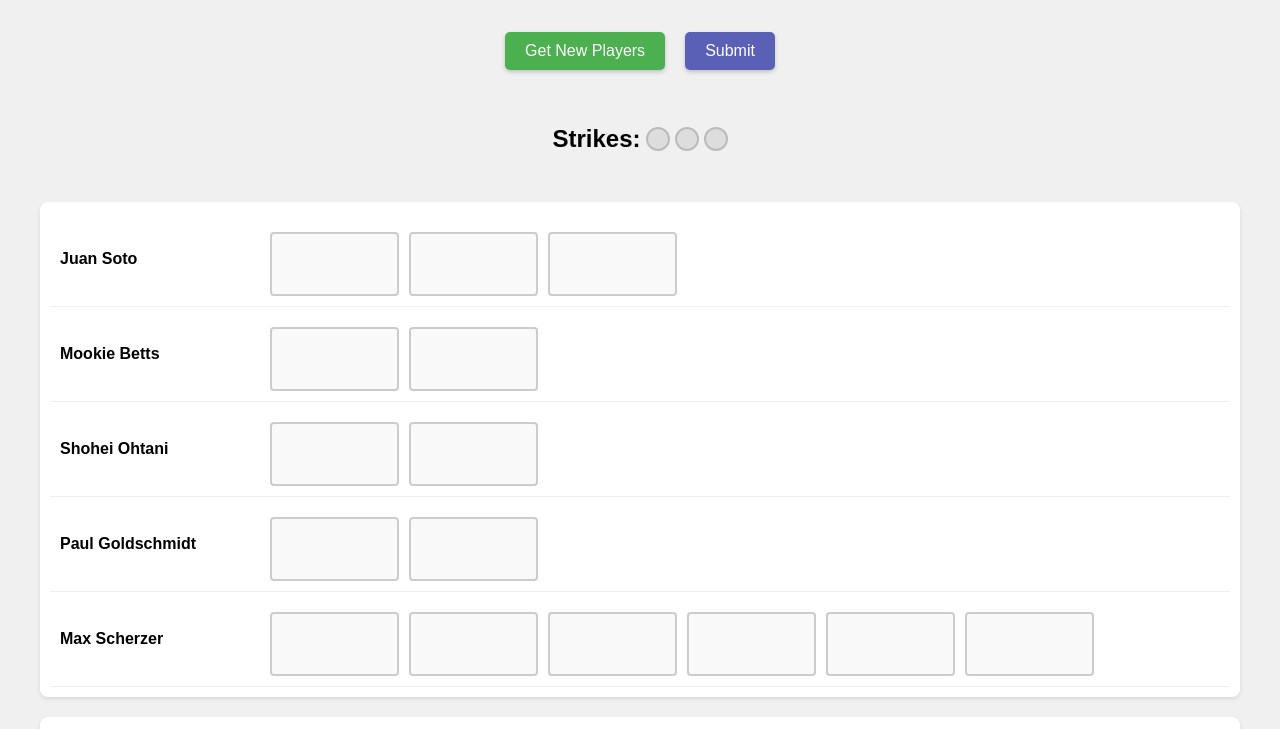
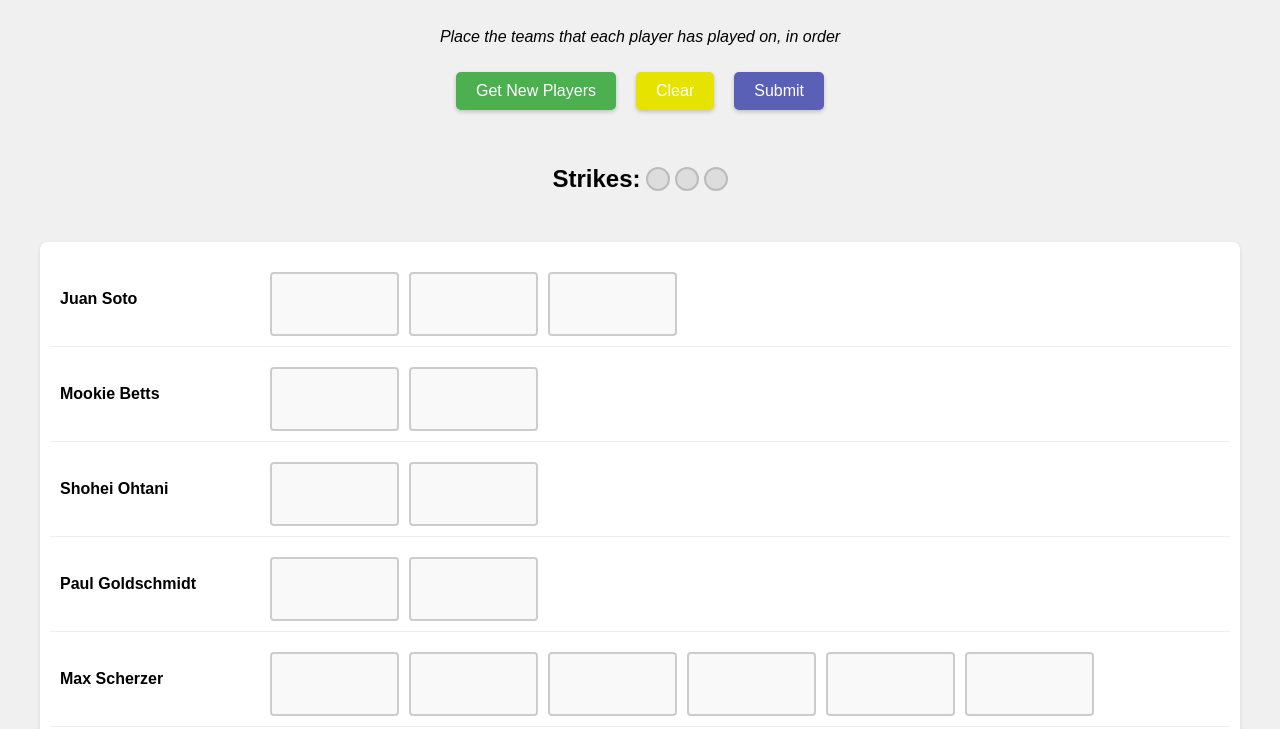
Before and after one commit to dylanwoolf/RosterRelay, a plain HTML site: page index.html in a window 1280 px wide. Shown: the part 70-799 px from the top of the page. Drawn offline with Linux system fonts and the light colour scheme; files whose address does not match are found by name.

Commit message:
Update index.html
added clear button

```diff
--- a/index.html
+++ b/index.html
@@ -10,8 +10,10 @@
     <div class="container">
         <!-- <div class="score">Score: <span id="score">0</span></div> -->
         <h1>Roster Relay</h1>
+        <p id="gameDescription">Place the teams that each player has played on, in order</p>
         <div id="buttonContainer">
             <button class="inline" id="newPlayersButton">Get New Players</button>
+            <button class="inline" id="clearButton">Clear</button>
             <button class="inline" id="submitButton">Submit</button>
         </div>
         <div class="outs">
```
